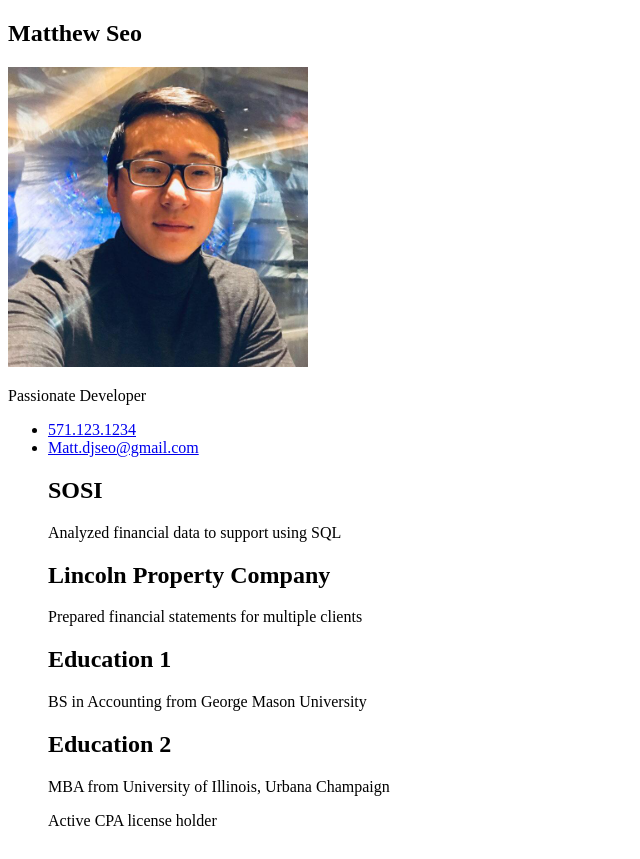
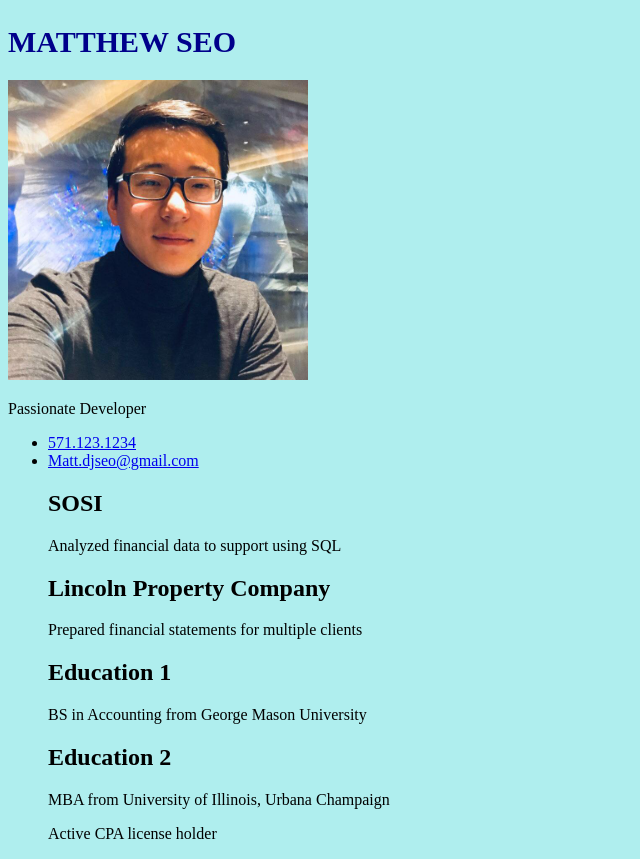
Before and after one commit to rongjuni/htmlExcercise, a plain HTML site: page index.html in a window 1280 px wide. Shown: the whole page, without its empty margins (0-640 px from the left). Drawn offline with Linux system fonts and the light colour scheme.

Commit message:
CSS added

```diff
--- a/index.html
+++ b/index.html
@@ -5,12 +5,13 @@
     <meta charset="UTF-8">
     <meta http-equiv="X-UA-Compatible" content="IE=edge">
     <meta name="viewport" content="width=device-width, initial-scale=1.0">
-    <title>Matthew Seo</title>
+    <link rel="stylesheet" href="style.css">
+    <title id="title">Matthew Seo</title>
 </head>
 
 <body>
     <section>
-        <h1>Matthew Seo</h1>
+        <h1 id="name">MATTHEW SEO</h1>
         <img src="Pic.jpg" alt="my picture" width="300px">
         <p>Passionate Developer</p>
     </section>
--- /dev/null
+++ b/style.css
@@ -0,0 +1,10 @@
+#name {
+    font-size: 30px;
+    height: 30px;
+    color : darkblue;
+}
+
+
+body {
+    background-color : paleturquoise;
+}
```
